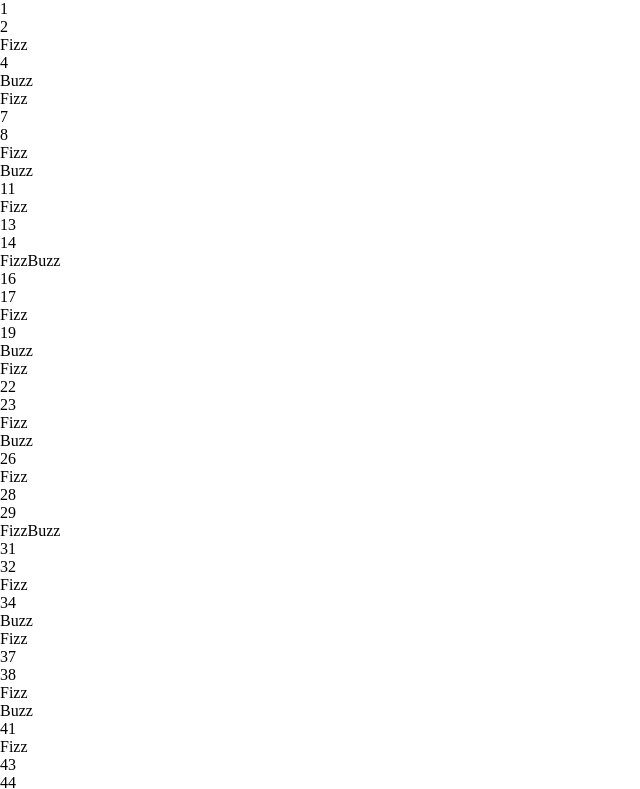
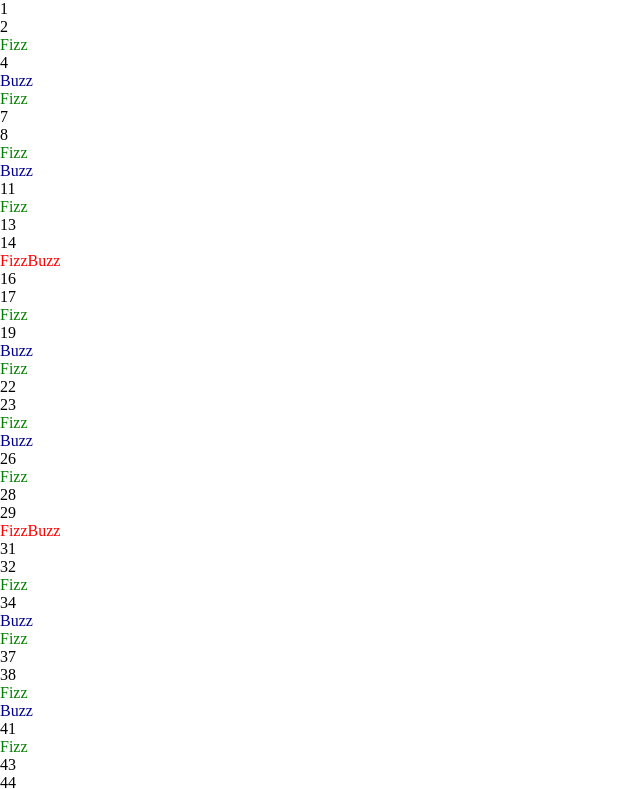
Before and after one commit to AlessioNapoletano/js-fizzbuzz, a plain HTML site: page index.html in a window 1280 px wide. Shown: the top 789 px of the page, without its empty margins (0-640 px from the left). Drawn offline with Linux system fonts and the light colour scheme.

Commit message:
Add color at the paragraf

```diff
--- a/css/style.css
+++ b/css/style.css
@@ -3,3 +3,15 @@
     padding: 0;
 
 }
+
+.font-red{
+    color: red;
+}
+
+.font-green{
+    color: green;
+}
+
+.font-darkblue{
+    color: darkblue;
+}
--- a/js/script.js
+++ b/js/script.js
@@ -16,13 +16,13 @@ for (let i = 0; i < 100; i++) {
     console.log(numero);
 
     if (numero % 3 === 0 && numero % 5 === 0) {
-        elemento.innerHTML += '<p> FizzBuzz </p>'
-    } else if(numero % 3 === 0){
-        elemento.innerHTML += '<p> Fizz </p>'
-    } else if(numero % 5 === 0){
-        elemento.innerHTML += '<p> Buzz </p>'
+        elemento.innerHTML += '<p class="font-red"> FizzBuzz </p>';
+    } else if (numero % 3 === 0) {
+        elemento.innerHTML += '<p class="font-green"> Fizz </p>';
+    } else if (numero % 5 === 0) {
+        elemento.innerHTML += '<p class="font-darkblue"> Buzz </p>';
     } else {
-        elemento.innerHTML += '<p> ' + numero +  '</p>'
+        elemento.innerHTML += '<p> ' + numero + '</p>';
     }
 
 }
```
